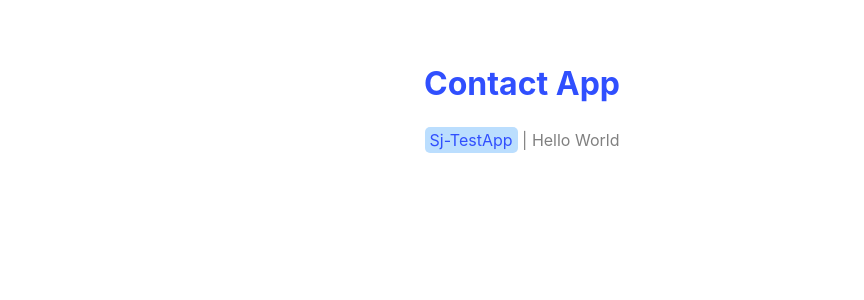
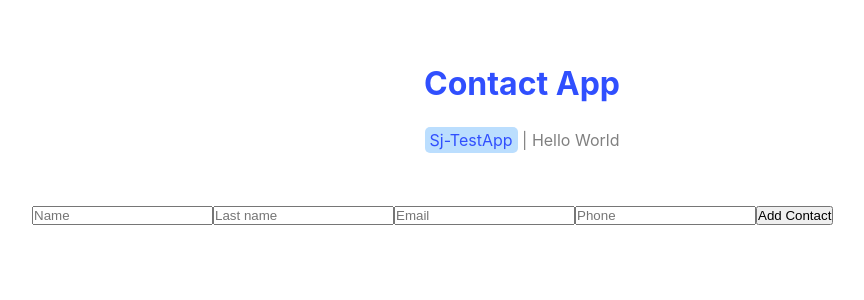
Before and after one commit to saeedjoulaei/Contact-App, a React (Vite) app: page / in a window 1280 px wide. Shown: the top 300 px of the page, without its empty margins (118-982 px from the left). Built offline with nearby package versions, Linux system fonts and the light colour scheme.

Commit message:
contact component is added for making form

```diff
--- a/src/App.jsx
+++ b/src/App.jsx
@@ -1,9 +1,11 @@
+import Contacts from "./components/Contacts";
 import Header from "./components/Header";
 
 function App() {
   return (
     <>
       <Header />
+      <Contacts />
     </>
   );
 }
--- /dev/null
+++ b/src/components/Contacts.jsx
@@ -0,0 +1,52 @@
+import { useState } from "react";
+
+function Contacts() {
+  const [contact, setContact] = useState({
+    name: "",
+    lastname: "",
+    email: "",
+    phone: "",
+  });
+  const changeHandler = (e) => {
+    const name = e.target.name;
+    const value = e.target.value;
+    setContact({ ...contact, [name]: value });
+  };
+  return (
+    <div>
+      <div>
+        <input
+          type="text"
+          placeholder="Name"
+          name="name"
+          value={contact.name}
+          onChange={changeHandler}
+        />
+        <input
+          type="text"
+          placeholder="Last name"
+          name="lastname"
+          value={contact.lastname}
+          onChange={changeHandler}
+        />
+        <input
+          type="email"
+          placeholder="Email"
+          name="email"
+          value={contact.email}
+          onChange={changeHandler}
+        />
+        <input
+          type="number"
+          placeholder="Phone"
+          name="phone"
+          value={contact.phone}
+          onChange={changeHandler}
+        />
+        <button onClick={() => console.log(contact)}>Add Contact</button>
+      </div>
+    </div>
+  );
+}
+
+export default Contacts;
```
